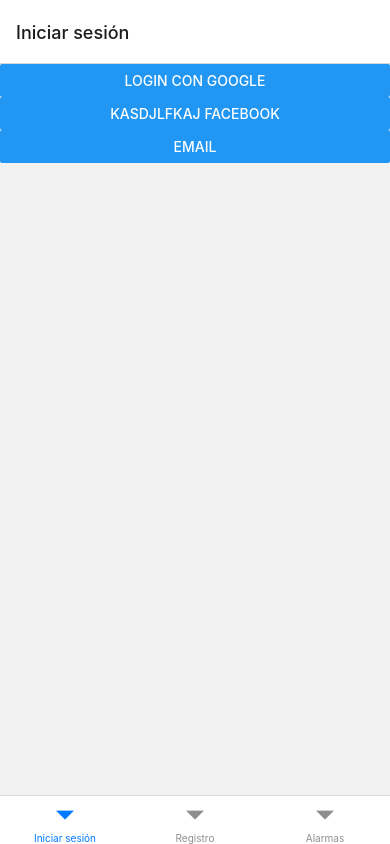
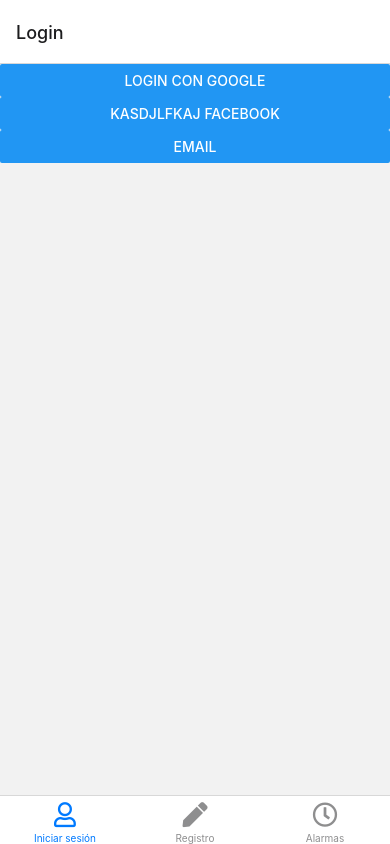
Before and after one commit to vallel/horoscopos-app, a React Native app: screen /Alarm in a window 390 px wide. Built offline with nearby package versions, Linux system fonts and the light colour scheme; what expo-notifications would draw is missing.

Commit message:
Added icons to the navbar

```diff
--- a/package.json
+++ b/package.json
@@ -27,6 +27,7 @@
     "react-native": "0.64.3",
     "react-native-safe-area-context": "3.3.2",
     "react-native-screens": "~3.10.1",
+    "react-native-vector-icons": "^9.1.0",
     "react-native-web": "0.17.1"
   },
   "devDependencies": {
--- a/src/api/Alarms.ts
+++ b/src/api/Alarms.ts
@@ -21,6 +21,7 @@
       let id = await Notifications.scheduleNotificationAsync({
         content: {
           title: alarm.name,
+          autoDismiss: true,
         },
         trigger: {
           weekday: getWeekDayNumber(dayName),
--- a/src/dtos/Alarm.ts
+++ b/src/dtos/Alarm.ts
@@ -5,8 +5,8 @@
   name: string;
   time: Date;
   days: DaysDto;
-  isHoroscope: Boolean;
-  isVibration: Boolean;
-  isMusic: Boolean;
+  isHoroscope: boolean;
+  isVibration: boolean;
+  isMusic: boolean;
   notifications: Array<string>;
 }
--- a/src/navigation/Navigation.tsx
+++ b/src/navigation/Navigation.tsx
@@ -1,4 +1,5 @@
 import { createBottomTabNavigator } from "@react-navigation/bottom-tabs";
+import Icon from "react-native-vector-icons/FontAwesome5";
 import LoginScreen from "../screens/Login";
 import RegisterScreen from "../screens/Register";
 import AlarmsNavigation from "./AlarmsNavigation";
@@ -12,21 +13,30 @@
         name="Login"
         component={LoginScreen}
         options={{
-          title: "Iniciar sesión",
+          tabBarLabel: "Iniciar sesión",
+          tabBarIcon: ({ color, size }) => (
+            <Icon name="user" color={color} size={size} />
+          ),
         }}
       />
       <Tab.Screen
         name="Register"
         component={RegisterScreen}
         options={{
-          title: "Registro",
+          tabBarLabel: "Registro",
+          tabBarIcon: ({ color, size }) => (
+            <Icon name="pen" color={color} size={size} />
+          ),
         }}
       />
       <Tab.Screen
         name="Alarms"
         component={AlarmsNavigation}
         options={{
-          title: "Alarmas",
+          tabBarLabel: "Alarmas",
+          tabBarIcon: ({ color, size }) => (
+            <Icon name="clock" color={color} size={size} />
+          ),
         }}
       />
     </Tab.Navigator>
```
Also changed, not shown: 2 other files (tests, documents, lock files or other folders).
